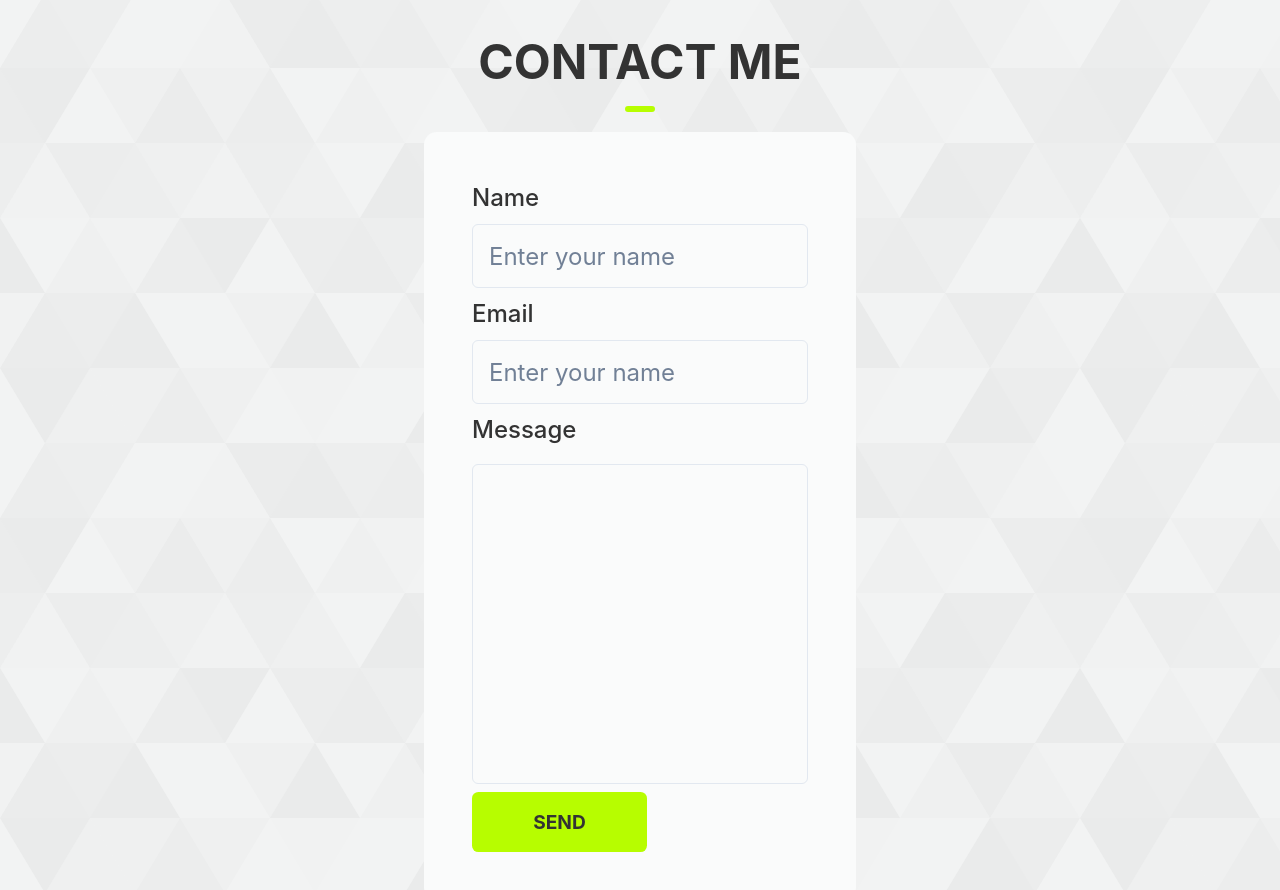
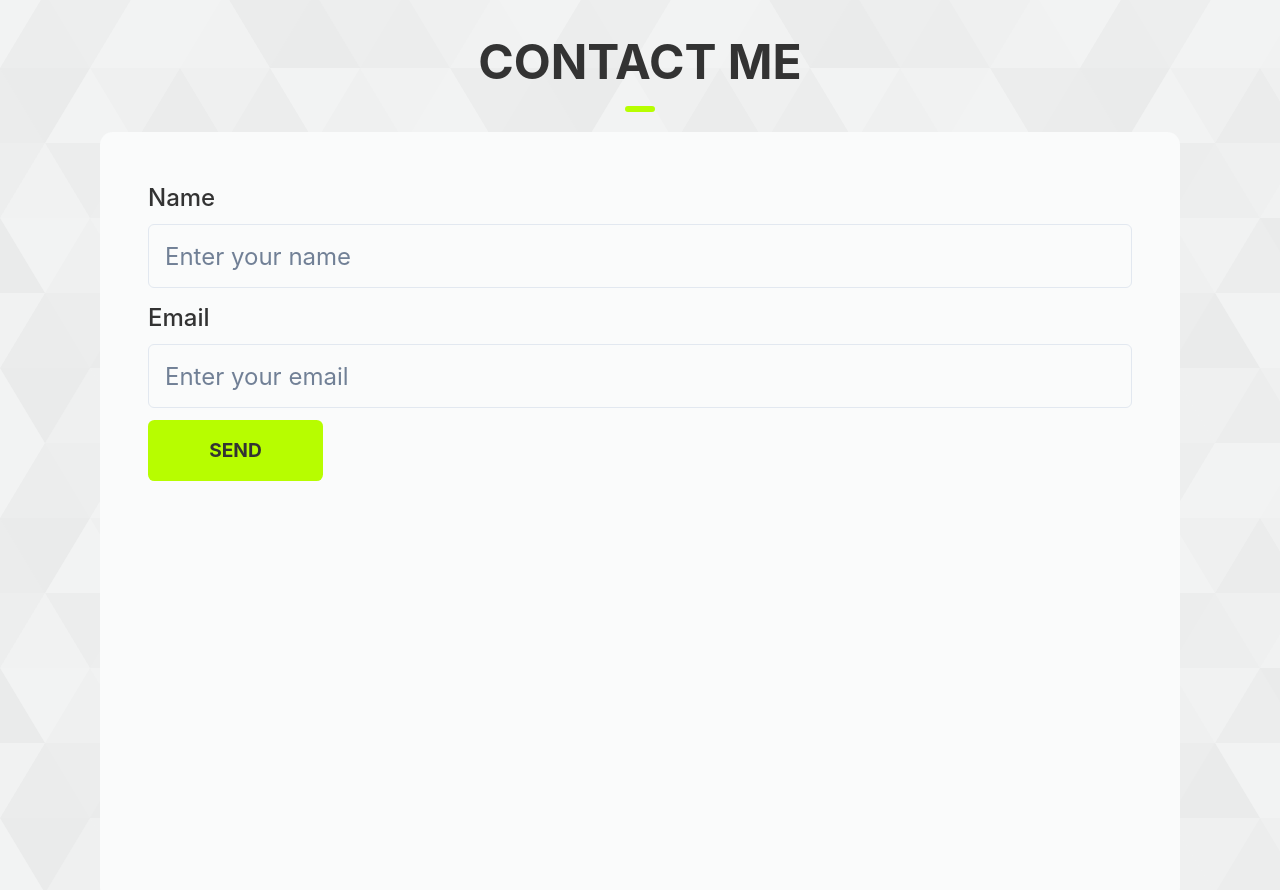
Before and after one commit to CydoEntis/cydo-portfolio, a React (Vite) app: page / in a window 1280 px wide. Shown: the part 3000-3890 px from the top of the page. Built offline with nearby package versions, Linux system fonts and the light colour scheme.

Commit message:
Added FormInput component

```diff
--- a/src/App.tsx
+++ b/src/App.tsx
@@ -30,6 +30,7 @@ import ContentWrapper from "./components/ContentWrapper";
 import SectionHeading from "./components/SectionHeading";
 import BgWrapper from "./components/BgWrapper";
 import CustomButton from "./components/CustomButton";
+import ContactForm from "./features/contact/ContactForm";
 
 function App() {
   const { colorMode, toggleColorMode } = useColorMode();
@@ -72,62 +73,7 @@ function App() {
       <Hero />
       <AboutMe />
       <Works />
-      <BgWrapper>
-        <ContentWrapper>
-          <SectionHeading text="contact me" />
-          <Stack
-            margin="0 auto"
-            bg={useColorModeValue("#FAFBFB", "#141414")}
-            p="3rem"
-            width="40%"
-            height="3xl"
-            borderRadius=".8rem"
-          >
-            <FormControl>
-              <FormLabel fontSize={["lg", "xl", "xl", "2xl"]}>Name</FormLabel>
-              <Input
-                placeholder="Enter your name"
-                h={[12, 12, 12, 16]}
-                fontSize={["lg", "xl", "xl", "2xl"]}
-                lineHeight={{
-                  sm: "sm",
-                  md: "md",
-                  lg: "lg",
-                  xl: "lg",
-                  "2xl": "xl",
-                }}
-                focusBorderColor="#B7FD00"
-              />
-            </FormControl>
-            <FormControl>
-              <FormLabel fontSize={["lg", "xl", "xl", "2xl"]}>Email</FormLabel>
-              <Input
-                type="email"
-                placeholder="Enter your name"
-                h={[12, 12, 12, 16]}
-                fontSize={["lg", "xl", "xl", "2xl"]}
-                lineHeight={{
-                  sm: "sm",
-                  md: "md",
-                  lg: "lg",
-                  xl: "lg",
-                  "2xl": "xl",
-                }}
-                focusBorderColor="#B7FD00"
-              />
-            </FormControl>
-            <FormLabel fontSize={["lg", "xl", "xl", "2xl"]}>Message</FormLabel>
-            <Textarea
-              focusBorderColor="#B7FD00"
-              size="lg"
-              boxSize="sm"
-              resize="none"
-              w="100%"
-            />
-            <CustomButton text="send"/>
-          </Stack>
-        </ContentWrapper>
-      </BgWrapper>
+      <ContactForm />
     </>
 
     // <Card maxW="sm">
--- /dev/null
+++ b/src/components/FormInput.tsx
@@ -0,0 +1,32 @@
+import { FormControl, FormLabel, Input } from "@chakra-ui/react";
+import React from "react";
+
+type Props = {
+    label: string;
+    placeholder: string;
+    type: "email" | "text";
+};
+
+function FormInput({label, placeholder, type}: Props) {
+  return (
+    <FormControl>
+      <FormLabel fontSize={["lg", "xl", "xl", "2xl"]}>{label}</FormLabel>
+      <Input
+      type={type}
+        placeholder={placeholder}
+        h={[12, 12, 12, 16]}
+        fontSize={["lg", "xl", "xl", "2xl"]}
+        lineHeight={{
+          sm: "sm",
+          md: "md",
+          lg: "lg",
+          xl: "lg",
+          "2xl": "xl",
+        }}
+        focusBorderColor="#B7FD00"
+      />
+    </FormControl>
+  );
+}
+
+export default FormInput;
--- /dev/null
+++ b/src/features/contact/ContactForm.tsx
@@ -0,0 +1,46 @@
+import React from "react";
+import BgWrapper from "../../components/BgWrapper";
+import ContentWrapper from "../../components/ContentWrapper";
+import SectionHeading from "../../components/SectionHeading";
+import { Stack, useColorModeValue } from "@chakra-ui/react";
+import FormInput from "../../components/FormInput";
+import CustomButton from "../../components/CustomButton";
+
+type Props = {};
+
+function ContactForm({}: Props) {
+
+  return (
+    <BgWrapper>
+      <ContentWrapper>
+        <SectionHeading text="contact me" />
+        <Stack
+          bg={useColorModeValue("#FAFBFB", "#141414")}
+          p="3rem"
+          height="3xl"
+          borderRadius=".8rem"
+          gap={3}
+        >
+          <FormInput label="Name" placeholder="Enter your name" type="text" />
+          <FormInput
+            label="Email"
+            placeholder="Enter your email"
+            type="email"
+          />
+
+          {/* <FormLabel fontSize={["lg", "xl", "xl", "2xl"]}>Message</FormLabel>
+          <Textarea
+            focusBorderColor="#B7FD00"
+            size="lg"
+            boxSize="sm"
+            resize="none"
+            w="100%"
+          /> */}
+          <CustomButton text="send" />
+        </Stack>
+      </ContentWrapper>
+    </BgWrapper>
+  );
+}
+
+export default ContactForm;
```
